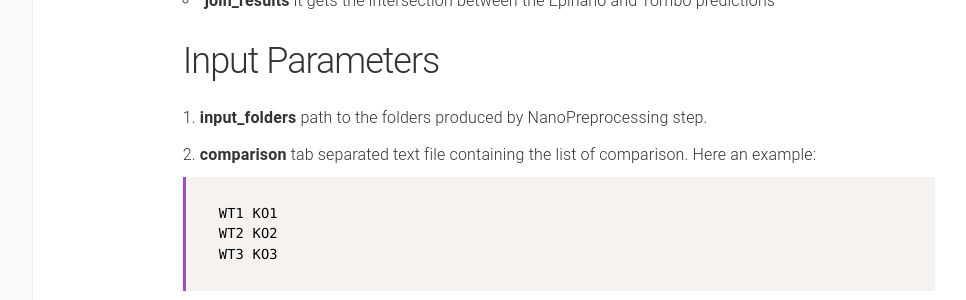
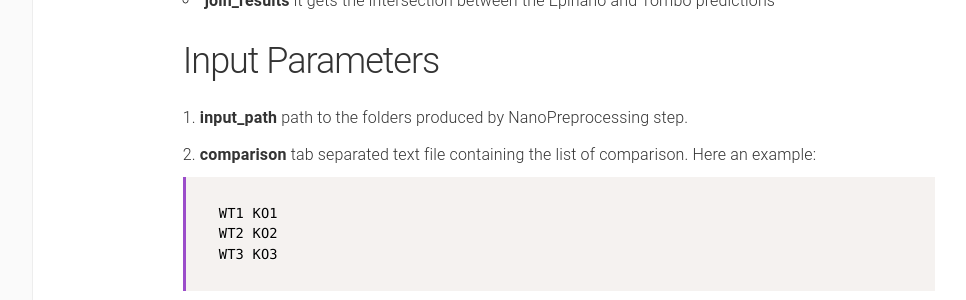
Before and after one commit to biocorecrg/master_of_pores, a Jekyll site: the page built from docs/nanomod.md, in a window 1280 px wide. Shown: the part 1181-1481 px from the top of the page, without its empty margins (180-1146 px from the left). Built offline with Jekyll 4.4.1, drawn with Linux system fonts in a browser that asks for light colours.

Commit message:
Update nanomod.md

````diff
--- a/docs/nanomod.md
+++ b/docs/nanomod.md
@@ -23,7 +23,7 @@ This module allows to predict the loci with RNA modifications. Data produced by
 * **join_results** it gets the intersection between the Epinano and Tombo predictions
 
 ## Input Parameters
-1. **input_folders** path to the folders produced by NanoPreprocessing step.
+1. **input_path** path to the folders produced by NanoPreprocessing step.
 1. **comparison** tab separated text file containing the list of comparison. Here an example:
 ```bash
 WT1 KO1
````
